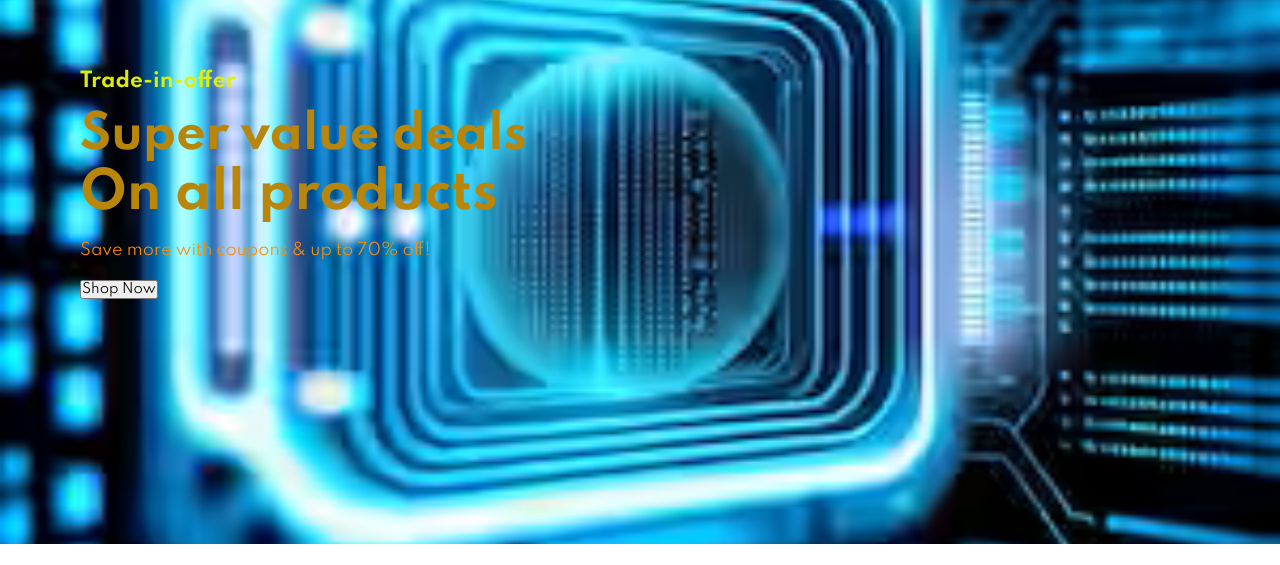
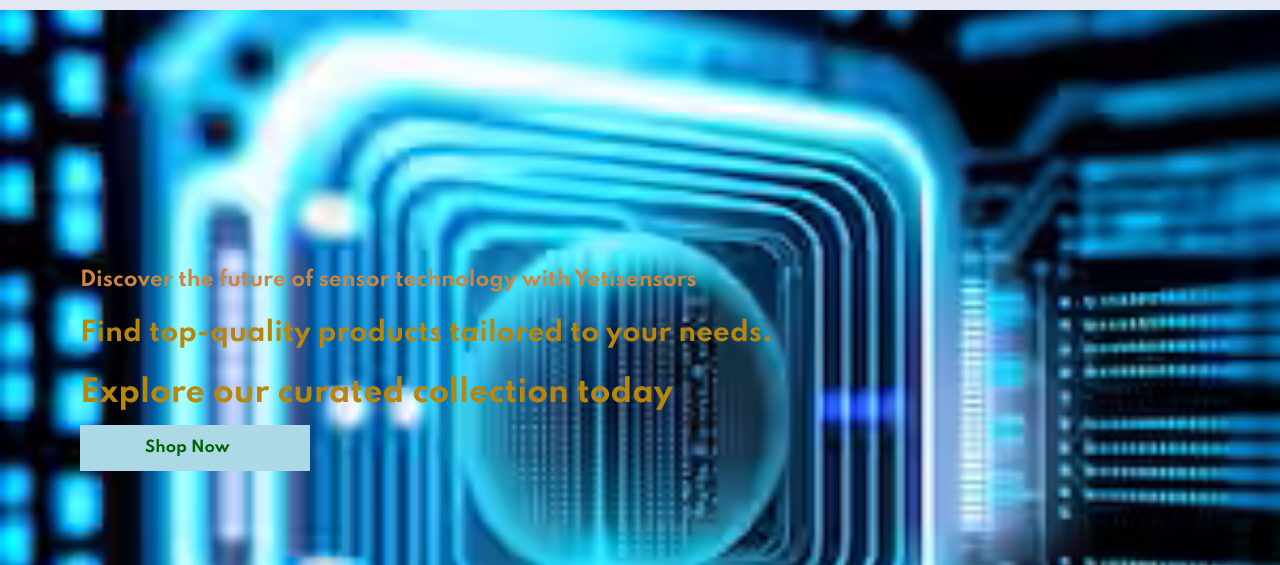
Before and after one commit to Srijana061/e-commerce-website-for-sensor-machines, a plain HTML site: page index.html in a window 1280 px wide. Shown: the part 235-800 px from the top of the page. Drawn offline with Linux system fonts and the light colour scheme.

Commit message:
added css to hero button

```diff
--- a/index.html
+++ b/index.html
@@ -25,10 +25,9 @@
     </section>
 
     <section id="hero">
-        <h4>Trade-in-offer</h4>
-        <h2>Super value deals</h2>
-        <h1>On all products</h1>
-        <p>Save more with coupons & up to 70% off! </p>
+        <h4>Discover the future of sensor technology with Yetisensors</h4>
+        <h2>Find top-quality products tailored to your needs. </h2>
+        <h1>Explore our curated collection today</h1>
         <button>Shop Now</button>
     </section>
 
--- a/styles.css
+++ b/styles.css
@@ -108,20 +108,35 @@ body {
 
 #hero h4 {
     padding-bottom: 15px;
-    color: hsla(64, 91%, 49%, 0.986);
+    color: peru
 }
 
 
 #hero h1 {
-    color: darkgoldenrod
+    color: darkgoldenrod;
+    font-size: 30px;
+
+
 }
 
 
 #hero h2 {
-    color:darkgoldenrod
+    color:darkgoldenrod;
+    font-size: 26px;
 }
 
 
 #hero p {
     color:  darkorange
 }
+
+#hero button {
+    background-color: lightblue;
+    color: darkgreen;
+    border: 0;
+    padding: 14px 80px 14px 65px;
+    background-repeat: no-repeat;
+    cursor: pointer;
+    font-weight: 700;
+    font-size: 15px;
+}
```
Also changed, not shown: images/hero1.jpg (deleted), images/hero5.avif (deleted), images/logo.png (added).
